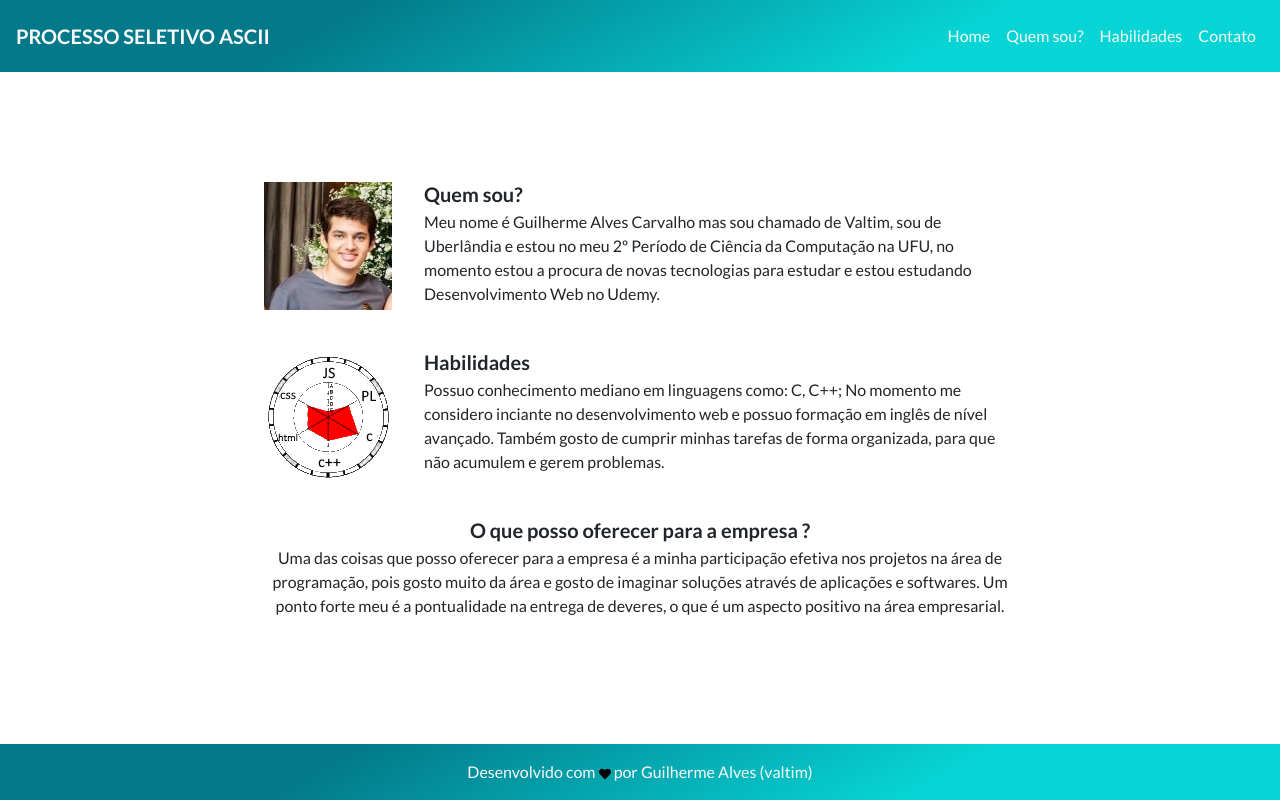
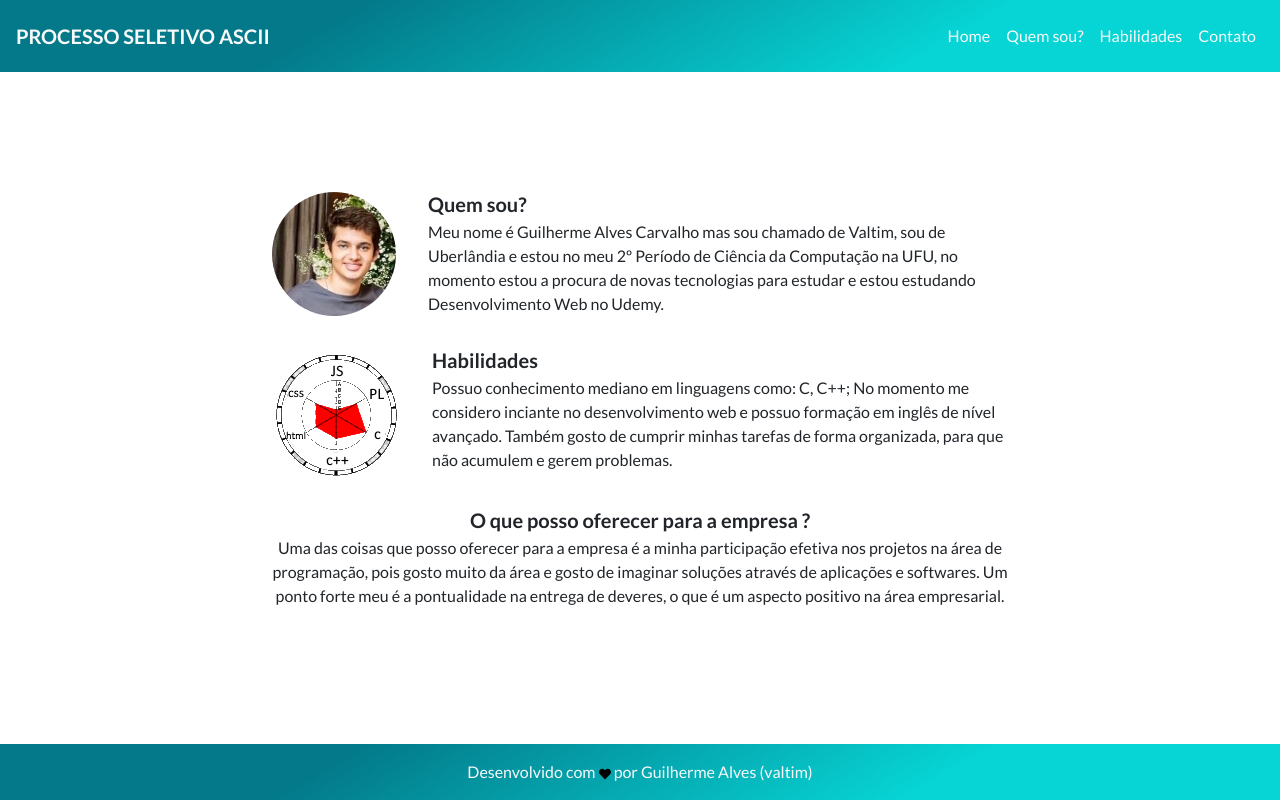
Before and after one commit to guilhermealvesc/DefASCII, a plain HTML site: page docs/index.html in a window 1280 px wide. Both pictures are taken after a click on the link "Home". Drawn offline with nearby package versions, Linux system fonts and the light colour scheme.

Commit message:
last commit

```diff
--- a/docs/css/reset.css
+++ /dev/null
@@ -1,74 +0,0 @@
-html{
-    color:#000;
-    background:#FFF
-}
-
-body,div,dl,dt,dd,ul,ol,li,h1,h2,h3,h4,h5,h6,pre,
-code,form,fieldset,legend,input,textarea,p,
-blockquote,th,td{
-    margin:0;
-    padding:0
-}
-
-table{
-    border-collapse:collapse;
-    border-spacing:0
-}
-
-fieldset,img{
-    border:0
-}
-
-address,caption,cite,code,
-dfn,em,strong,th,var{
-    font-style:normal;
-    font-weight:normal
-}
-
-ol,ul{
-    list-style:none
-}
-
-caption,th{
-    text-align:left
-}
-
-h1,h2,h3,h4,h5,h6{
-    font-size:100%;
-    font-weight:normal
-}
-
-q:before,q:after{
-    content:''
-}
-
-abbr,acronym{
-    border:0;
-    font-variant:normal
-}
-
-sup{
-    vertical-align:text-top
-}
-
-sub{
-    vertical-align:text-bottom
-}
-
-input,textarea,select{
-    font-family:inherit;
-    font-size:inherit;
-    font-weight:inherit
-}
-
-input,textarea,select{
-    *font-size:100%
-}
-
-legend{
-    color:#000
-}
-
-#yui3-css-stamp.cssreset{
-    display:none
-}
--- a/docs/css/styles.css
+++ b/docs/css/styles.css
@@ -12,10 +12,6 @@ body {
     justify-content: space-between;
     font-family: 'Lato', sans-serif;
 }
-
-
-
-
 
 .header {
     background: linear-gradient(150deg, rgba(0,119,136,0.9864145487296481) 26%, rgba(7,213,213,1) 73%);
--- a/docs/index.html
+++ b/docs/index.html
@@ -57,13 +57,13 @@
     </nav>
     <div class="content p-3">
       <ul class="list-unstyled">
-        <li class="media d-flex flex-wrap p-2">
+        <li class="media d-flex flex-wrap">
           <img
-            src="images/self-img.jpg"
-            class="align-self-center mr-3 img-fluid"
+            src="images/self-img.png"
+            class="align-self-center mx-auto p-3 img-fluid"
             alt="Guilherme's photo"
           />
-          <div class="media-body ml-3">
+          <div class="media-body p-3">
             <h5 class="mt-0 mb-1 text-bold title">Quem sou?</h5>
             Meu nome é Guilherme Alves Carvalho mas sou chamado de Valtim, sou
             de Uberlândia e estou no meu 2º Período de Ciência da Computação na
@@ -71,13 +71,13 @@
             estou estudando Desenvolvimento Web no Udemy.
           </div>
         </li>
-        <li class="media flex-wrap p-2 my-4">
+        <li class="media flex-wrap ">
           <img
             src="images/habilidades.png"
-            class="align-self-center mr-3 img-fluid"
+            class="align-self-center mx-auto p-3 mr-3 img-fluid"
             alt="hability-graphic"
           />
-          <div class="media-body ml-3">
+          <div class="media-body p-3">
             <h5 class="mt-0 mb-1 title">Habilidades</h5>
             Possuo conhecimento mediano em linguagens como: C, C++; No momento
             me considero inciante no desenvolvimento web e possuo formação em
@@ -85,8 +85,8 @@
             forma organizada, para que não acumulem e gerem problemas.
           </div>
         </li>
-        <li class="media flex-wrap p-2">
-          <div class="media-body offer">
+        <li class="media flex-wrap">
+          <div class="media-body p-3 offer">
             <h5 class="mt-0 mb-1 title">O que posso oferecer para a empresa ?</h5>
             Uma das coisas que posso oferecer para a empresa é a minha
             participação efetiva nos projetos na área de programação, pois gosto
--- a/docs/script/handlers.js
+++ b/docs/script/handlers.js
@@ -9,9 +9,9 @@ document
         let ref = document
                     .getElementsByClassName("content")[0]
                     .classList
-        ref.toggle("shadow");
+        ref.toggle("shadow-lg");
         await sleep(2000);
-        ref.toggle("shadow");
+        ref.toggle("shadow-lg");
     });
 
 document
@@ -20,9 +20,9 @@ document
         let ref = document
                     .getElementsByClassName("media")[0]
                     .classList
-        ref.toggle("shadow");
+        ref.toggle("shadow-lg");
         await sleep(2000);
-        ref.toggle("shadow");
+        ref.toggle("shadow-lg");
     });
 
 document
@@ -31,7 +31,7 @@ document
         let ref = document
                     .getElementsByClassName("media")[1]
                     .classList
-        ref.toggle("shadow");
+        ref.toggle("shadow-lg");
         await sleep(2000);
-        ref.toggle("shadow");
+        ref.toggle("shadow-lg");
     });
```
Also changed, not shown: docs/images/self-img.jpg (deleted), docs/images/self-img.png (added).
